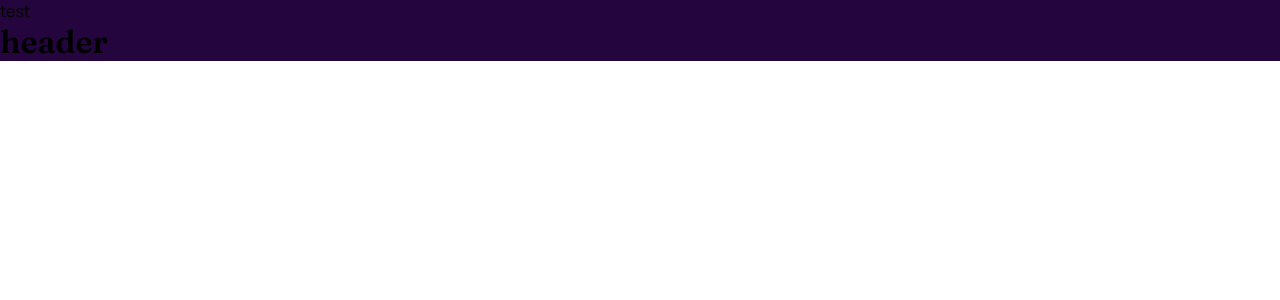
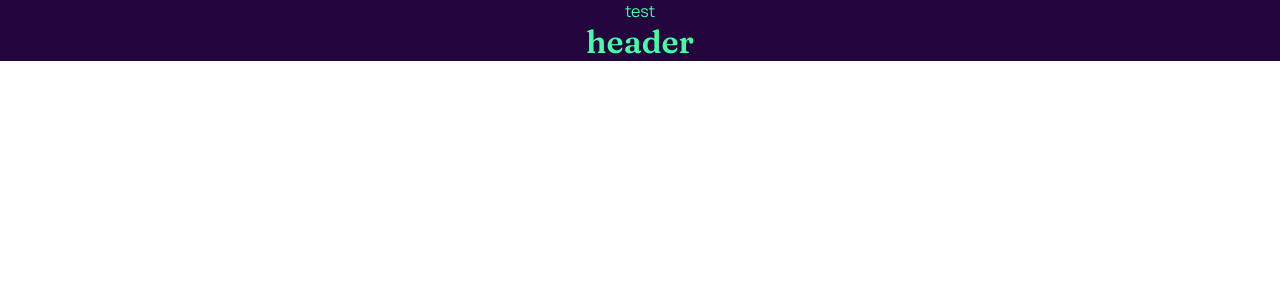
Before and after one commit to PiriyaLapa/workit-landing-page, a React (Create React App) app: page / in a window 1280 px wide. Shown: the top 300 px of the page. Built offline with nearby package versions, Linux system fonts and the light colour scheme.

Commit message:
try to deploy

```diff
--- a/src/Components/LandingPage.tsx
+++ b/src/Components/LandingPage.tsx
@@ -6,7 +6,7 @@ import { theme } from "../utility";
 export default class LandingPage extends Component {
   render(): ReactNode {
     return (
-      <ContainerLandingPage theme={theme} $inputColor={theme.primaryColor}>
+      <ContainerLandingPage theme={theme} $inputColor={theme.primaryColor} $fontColor={theme.secondaryColor}>
           <p>test</p>
         <Header />
         {/* <Center />kk
--- a/src/Components/styledComponent.tsx
+++ b/src/Components/styledComponent.tsx
@@ -1,9 +1,15 @@
 import styled from "styled-components";
 
-export const ContainerLandingPage = styled.div<{ $inputColor?: string }>`
+export const ContainerLandingPage = styled.div<{
+  $inputColor?: string;
+  $fontColor?: string;
+}>`
   /* width: 1440px; */
   width: auto;
   height: auto;
-  background-color: ${(props) => props.$inputColor || props.theme.secondaryColor};
+  background-color: ${(props) =>
+    props.$inputColor || props.theme.secondaryColor};
   margin: 0 auto;
+  color: ${(props) => props.$fontColor || "#ffff"};
+  text-align:center;
 `;
```
